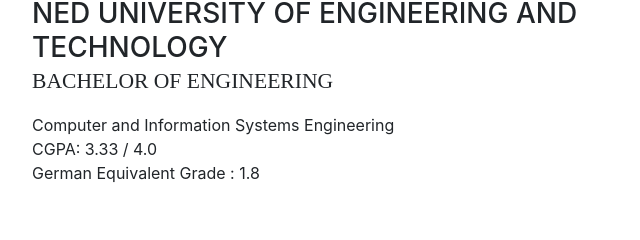
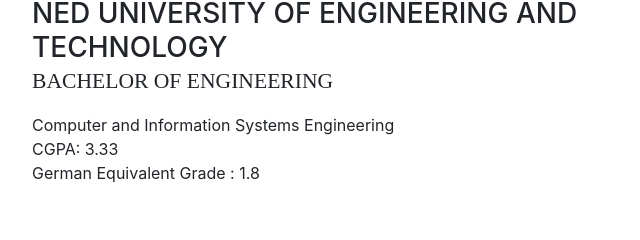
Before and after one commit to danisaleem/danisaleem.github.io, a website with bundled scripts: page index.html in a window 1280 px wide. Shown: the part 2591-2831 px from the top of the page, 288-928 px from the left. Built offline with nearby package versions, Linux system fonts and the light colour scheme; a web font is replaced by a local one.

Commit message:
Update index.html

```diff
--- a/index.html
+++ b/index.html
@@ -208,7 +208,7 @@
               <h3 class="mb-0">NED University of Engineering and Technology</h3>
               <div class="subheading mb-3">Bachelor of Engineering</div>
               <div>Computer and Information Systems Engineering</div>
-		    <div>CGPA: 3.33 / 4.0 </br> </div>
+		    <div>CGPA: 3.33 </br> </div>
     		<div>German Equivalent Grade : 1.8 </div>
             </div>
             <div class="resume-date text-md-right">
```
